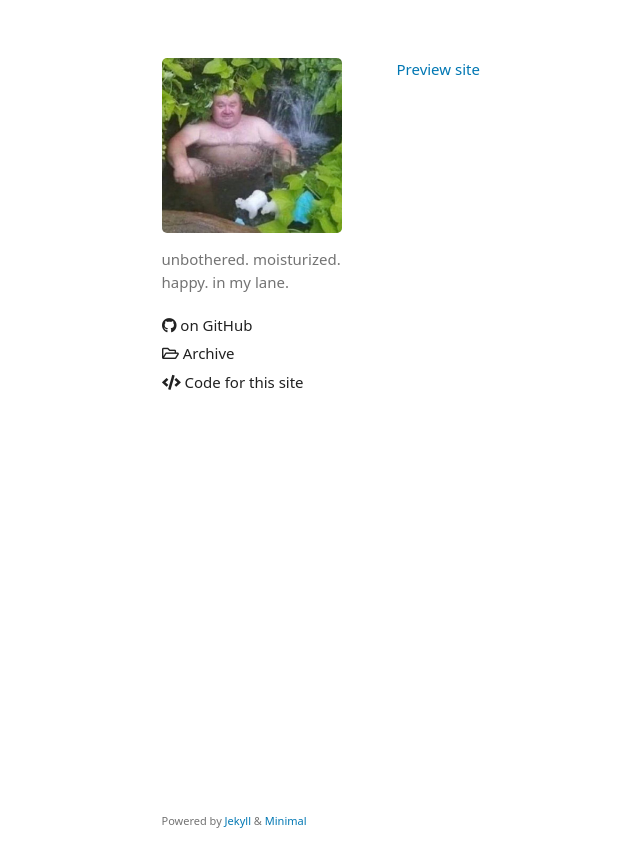
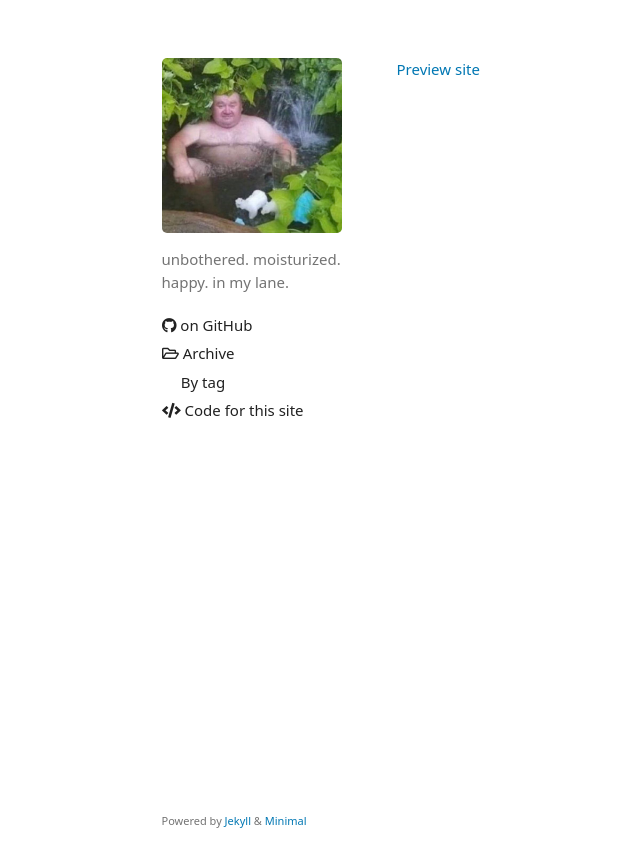
Before and after one commit to rbhan/rbhan.github.io, a Jekyll site: the page built from README.md, in a window 1280 px wide. Shown: the top 867 px of the page, without its empty margins (41-681 px from the left). Built offline with Jekyll 4.4.1, drawn with Linux system fonts in a browser that asks for light colours; some web fonts are replaced; our own code applies the rules of GitHub Pages for plain Markdown files; a script that is not in the unit is left out; the repository's description, which GitHub fills in, is left out.

Commit message:
Update links.html

```diff
--- a/_includes/links.html
+++ b/_includes/links.html
@@ -24,6 +24,8 @@
 
     <li><a href="/archive.html"><i class='far fa-folder-open'></i> Archive</a></li>
 
+    <li><a href="/tagged.html"><i class='far fa-tags'></i> By tag</a></li>
+
     {% if site.github.repository_url %}
     <li><a href="{{ site.github.repository_url }}"><i class='fas fa-code'></i> Code for this site</a></li>
     {% endif %}
```
